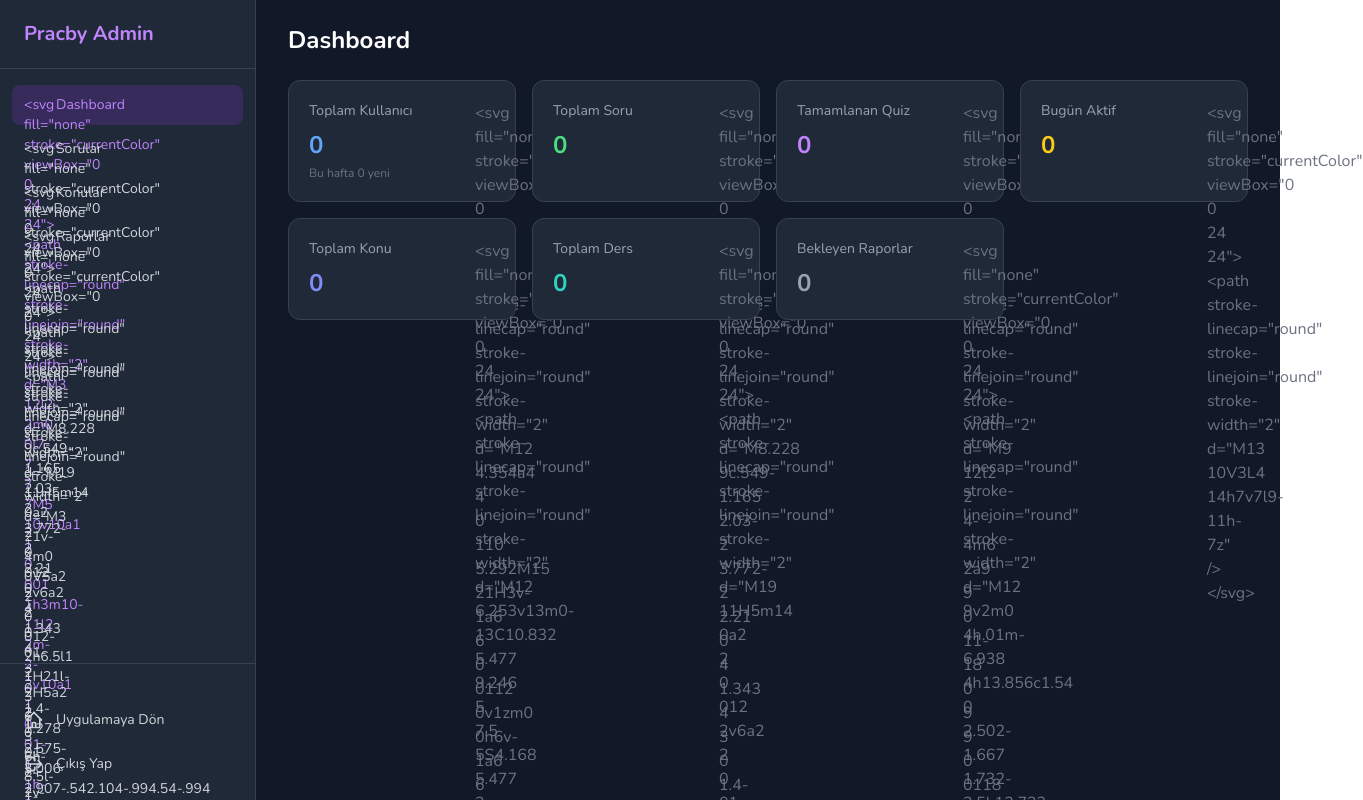
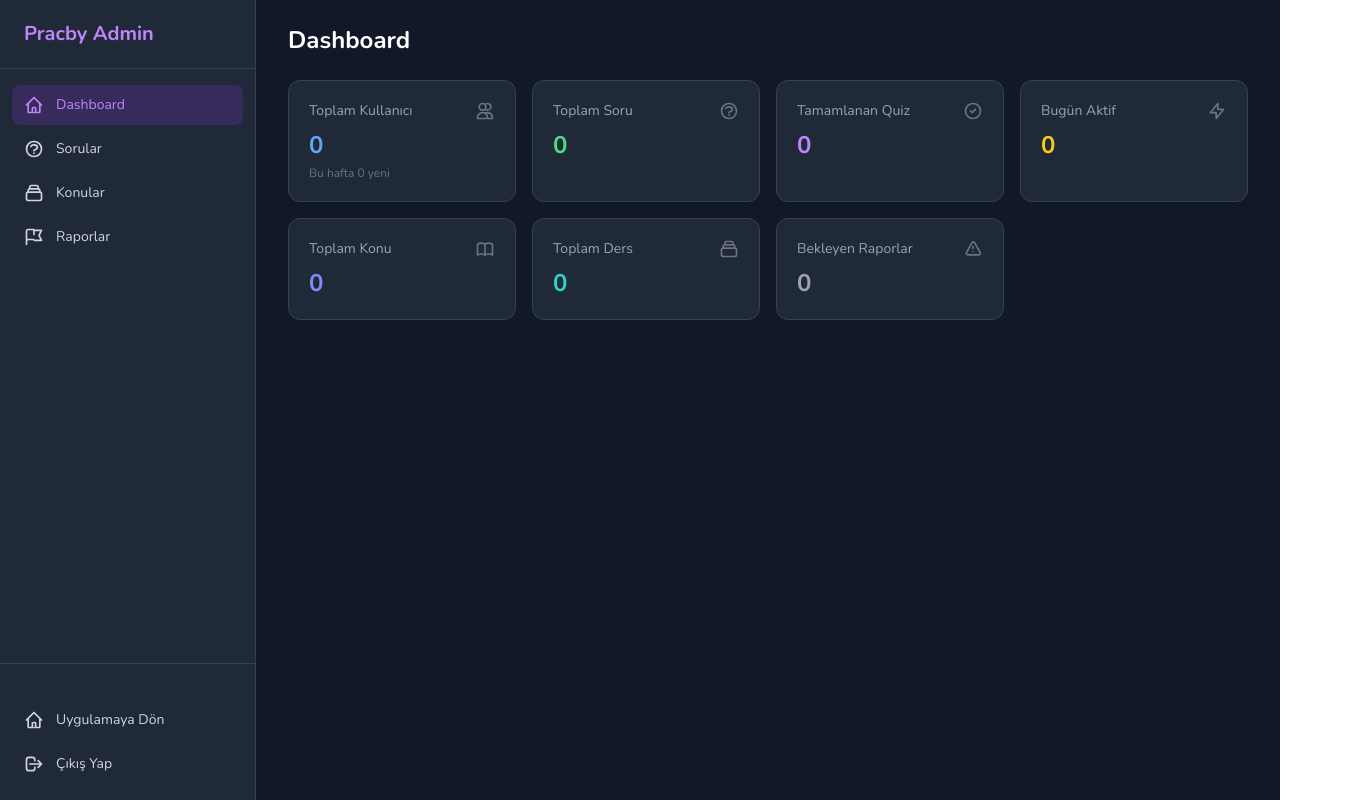
Before and after one commit to mucahit64/pracby, a Nuxt app in the folder client/: page /admin in a window 1280 px wide. Shown: the top 800 px of the page, 1363 px wide, since content can reach past the window. Built offline with nearby package versions, Linux system fonts and the light colour scheme; no server answers.

Commit message:
feat: update icon rendering to use functional components and enhance exam group handling

```diff
--- a/client/layouts/admin.vue
+++ b/client/layouts/admin.vue
@@ -38,7 +38,7 @@
           ]"
           @click="isMobile && (sidebarOpen = false)"
         >
-          <span class="w-5 h-5 shrink-0">{{ item.icon }}</span>
+          <component :is="item.icon" class="w-5 h-5 shrink-0" />
           {{ item.label }}
         </NuxtLink>
       </nav>
@@ -72,6 +72,8 @@
 </template>
 
 <script setup lang="ts">
+import { h, type FunctionalComponent } from 'vue'
+
 const route = useRoute()
 
 const sidebarOpen = ref(false)
@@ -80,54 +82,69 @@ const adminEmail = ref('')
 const userRole = ref('')
 const userPermissions = ref<string[]>([])
 
+interface NavItem {
+  to: string
+  label: string
+  permission: string | null
+  adminOnly?: boolean
+  icon: FunctionalComponent
+}
+
+// Inline SVG icons as render functions so they render as real <svg> elements
+// instead of being escaped as plain text strings via {{ }} interpolation.
+const icon = (d: string): FunctionalComponent => () =>
+  h('svg', { fill: 'none', stroke: 'currentColor', viewBox: '0 0 24 24' }, [
+    h('path', { 'stroke-linecap': 'round', 'stroke-linejoin': 'round', 'stroke-width': '2', d }),
+  ])
+
 const panelTitle = computed(() =>
   userRole.value === 'teacher' ? 'Pracby Studio' : 'Pracby Admin'
 )
 
-const ALL_NAV_ITEMS = [
+const ALL_NAV_ITEMS: NavItem[] = [
   {
     to: '/admin',
     label: 'Dashboard',
     permission: null,
-    icon: '<svg fill="none" stroke="currentColor" viewBox="0 0 24 24"><path stroke-linecap="round" stroke-linejoin="round" stroke-width="2" d="M3 12l2-2m0 0l7-7 7 7M5 10v10a1 1 0 001 1h3m10-11l2 2m-2-2v10a1 1 0 01-1 1h-3m-4 0a1 1 0 01-1-1v-4a1 1 0 011-1h2a1 1 0 011 1v4a1 1 0 01-1 1" /></svg>',
+    icon: icon('M3 12l2-2m0 0l7-7 7 7M5 10v10a1 1 0 001 1h3m10-11l2 2m-2-2v10a1 1 0 01-1 1h-3m-4 0a1 1 0 01-1-1v-4a1 1 0 011-1h2a1 1 0 011 1v4a1 1 0 01-1 1'),
   },
   {
     to: '/admin/questions',
     label: 'Sorular',
     permission: null,
-    icon: '<svg fill="none" stroke="currentColor" viewBox="0 0 24 24"><path stroke-linecap="round" stroke-linejoin="round" stroke-width="2" d="M8.228 9c.549-1.165 2.03-2 3.772-2 2.21 0 4 1.343 4 3 0 1.4-1.278 2.575-3.006 2.907-.542.104-.994.54-.994 1.093m0 3h.01M21 12a9 9 0 11-18 0 9 9 0 0118 0z" /></svg>',
+    icon: icon('M8.228 9c.549-1.165 2.03-2 3.772-2 2.21 0 4 1.343 4 3 0 1.4-1.278 2.575-3.006 2.907-.542.104-.994.54-.994 1.093m0 3h.01M21 12a9 9 0 11-18 0 9 9 0 0118 0z'),
   },
   {
     to: '/admin/topics',
     label: 'Konular',
     permission: null,
-    icon: '<svg fill="none" stroke="currentColor" viewBox="0 0 24 24"><path stroke-linecap="round" stroke-linejoin="round" stroke-width="2" d="M19 11H5m14 0a2 2 0 012 2v6a2 2 0 01-2 2H5a2 2 0 01-2-2v-6a2 2 0 012-2m14 0V9a2 2 0 00-2-2M5 11V9a2 2 0 012-2m0 0V5a2 2 0 012-2h6a2 2 0 012 2v2M7 7h10" /></svg>',
+    icon: icon('M19 11H5m14 0a2 2 0 012 2v6a2 2 0 01-2 2H5a2 2 0 01-2-2v-6a2 2 0 012-2m14 0V9a2 2 0 00-2-2M5 11V9a2 2 0 012-2m0 0V5a2 2 0 012-2h6a2 2 0 012 2v2M7 7h10'),
   },
   {
     to: '/admin/structure',
     label: 'Yapı Yönetimi',
     permission: null,
     adminOnly: true,
-    icon: '<svg fill="none" stroke="currentColor" viewBox="0 0 24 24"><path stroke-linecap="round" stroke-linejoin="round" stroke-width="2" d="M4 6a2 2 0 012-2h2a2 2 0 012 2v2a2 2 0 01-2 2H6a2 2 0 01-2-2V6zm10 0a2 2 0 012-2h2a2 2 0 012 2v2a2 2 0 01-2 2h-2a2 2 0 01-2-2V6zM4 16a2 2 0 012-2h2a2 2 0 012 2v2a2 2 0 01-2 2H6a2 2 0 01-2-2v-2zm10 0a2 2 0 012-2h2a2 2 0 012 2v2a2 2 0 01-2 2h-2a2 2 0 01-2-2v-2z" /></svg>',
+    icon: icon('M4 6a2 2 0 012-2h2a2 2 0 012 2v2a2 2 0 01-2 2H6a2 2 0 01-2-2V6zm10 0a2 2 0 012-2h2a2 2 0 012 2v2a2 2 0 01-2 2h-2a2 2 0 01-2-2V6zM4 16a2 2 0 012-2h2a2 2 0 012 2v2a2 2 0 01-2 2H6a2 2 0 01-2-2v-2zm10 0a2 2 0 012-2h2a2 2 0 012 2v2a2 2 0 01-2 2h-2a2 2 0 01-2-2v-2z'),
   },
   {
     to: '/admin/approvals',
     label: 'Onaylar',
     permission: null,
     adminOnly: true,
-    icon: '<svg fill="none" stroke="currentColor" viewBox="0 0 24 24"><path stroke-linecap="round" stroke-linejoin="round" stroke-width="2" d="M9 12l2 2 4-4m6 2a9 9 0 11-18 0 9 9 0 0118 0z" /></svg>',
+    icon: icon('M9 12l2 2 4-4m6 2a9 9 0 11-18 0 9 9 0 0118 0z'),
   },
   {
     to: '/admin/reports',
     label: 'Raporlar',
     permission: null,
-    icon: '<svg fill="none" stroke="currentColor" viewBox="0 0 24 24"><path stroke-linecap="round" stroke-linejoin="round" stroke-width="2" d="M3 21v-4m0 0V5a2 2 0 012-2h6.5l1 1H21l-3 6 3 6h-8.5l-1-1H5a2 2 0 00-2 2zm9-13.5V9" /></svg>',
+    icon: icon('M3 21v-4m0 0V5a2 2 0 012-2h6.5l1 1H21l-3 6 3 6h-8.5l-1-1H5a2 2 0 00-2 2zm9-13.5V9'),
   },
   {
     to: '/admin/users',
     label: 'Kullanıcılar',
     permission: 'manage_users',
-    icon: '<svg fill="none" stroke="currentColor" viewBox="0 0 24 24"><path stroke-linecap="round" stroke-linejoin="round" stroke-width="2" d="M12 4.354a4 4 0 110 5.292M15 21H3v-1a6 6 0 0112 0v1zm0 0h6v-1a6 6 0 00-9-5.197M13 7a4 4 0 11-8 0 4 4 0 018 0z" /></svg>',
+    icon: icon('M12 4.354a4 4 0 110 5.292M15 21H3v-1a6 6 0 0112 0v1zm0 0h6v-1a6 6 0 00-9-5.197M13 7a4 4 0 11-8 0 4 4 0 018 0z'),
   },
 ]
 
--- a/client/pages/admin/index.vue
+++ b/client/pages/admin/index.vue
@@ -8,7 +8,7 @@
       <div v-for="card in cards" :key="card.label" class="bg-gray-800 rounded-xl p-5 border border-gray-700">
         <div class="flex items-center justify-between mb-2">
           <span class="text-gray-400 text-sm">{{ card.label }}</span>
-          <span class="w-5 h-5 text-gray-500">{{ card.icon }}</span>
+          <component :is="card.icon" class="w-5 h-5 text-gray-500" />
         </div>
         <div class="text-2xl font-bold" :class="card.color">{{ card.value }}</div>
         <p v-if="card.sub" class="text-xs text-gray-500 mt-1">{{ card.sub }}</p>
@@ -18,6 +18,8 @@
 </template>
 
 <script setup lang="ts">
+import { h, type FunctionalComponent } from 'vue'
+
 definePageMeta({ layout: 'admin', middleware: ['admin'] })
 
 const { api } = useApi()
@@ -25,49 +27,56 @@ const { api } = useApi()
 const loading = ref(true)
 const stats = ref<Record<string, number>>({})
 
+// Inline SVG icons as render functions so they render as real <svg> elements
+// instead of being escaped as plain text strings via {{ }} interpolation.
+const icon = (d: string): FunctionalComponent => () =>
+  h('svg', { fill: 'none', stroke: 'currentColor', viewBox: '0 0 24 24' }, [
+    h('path', { 'stroke-linecap': 'round', 'stroke-linejoin': 'round', 'stroke-width': '2', d }),
+  ])
+
 const cards = computed(() => [
   {
     label: 'Toplam Kullanıcı',
     value: stats.value.users ?? 0,
     color: 'text-blue-400',
-    icon: '<svg fill="none" stroke="currentColor" viewBox="0 0 24 24"><path stroke-linecap="round" stroke-linejoin="round" stroke-width="2" d="M12 4.354a4 4 0 110 5.292M15 21H3v-1a6 6 0 0112 0v1zm0 0h6v-1a6 6 0 00-9-5.197M13 7a4 4 0 11-8 0 4 4 0 018 0z" /></svg>',
+    icon: icon('M12 4.354a4 4 0 110 5.292M15 21H3v-1a6 6 0 0112 0v1zm0 0h6v-1a6 6 0 00-9-5.197M13 7a4 4 0 11-8 0 4 4 0 018 0z'),
     sub: `Bu hafta ${stats.value.new_users_week ?? 0} yeni`,
   },
   {
     label: 'Toplam Soru',
     value: stats.value.questions ?? 0,
     color: 'text-green-400',
-    icon: '<svg fill="none" stroke="currentColor" viewBox="0 0 24 24"><path stroke-linecap="round" stroke-linejoin="round" stroke-width="2" d="M8.228 9c.549-1.165 2.03-2 3.772-2 2.21 0 4 1.343 4 3 0 1.4-1.278 2.575-3.006 2.907-.542.104-.994.54-.994 1.093m0 3h.01M21 12a9 9 0 11-18 0 9 9 0 0118 0z" /></svg>',
+    icon: icon('M8.228 9c.549-1.165 2.03-2 3.772-2 2.21 0 4 1.343 4 3 0 1.4-1.278 2.575-3.006 2.907-.542.104-.994.54-.994 1.093m0 3h.01M21 12a9 9 0 11-18 0 9 9 0 0118 0z'),
   },
   {
     label: 'Tamamlanan Quiz',
     value: stats.value.quizzes_completed ?? 0,
     color: 'text-purple-400',
-    icon: '<svg fill="none" stroke="currentColor" viewBox="0 0 24 24"><path stroke-linecap="round" stroke-linejoin="round" stroke-width="2" d="M9 12l2 2 4-4m6 2a9 9 0 11-18 0 9 9 0 0118 0z" /></svg>',
+    icon: icon('M9 12l2 2 4-4m6 2a9 9 0 11-18 0 9 9 0 0118 0z'),
   },
   {
     label: 'Bugün Aktif',
     value: stats.value.active_today ?? 0,
     color: 'text-yellow-400',
-    icon: '<svg fill="none" stroke="currentColor" viewBox="0 0 24 24"><path stroke-linecap="round" stroke-linejoin="round" stroke-width="2" d="M13 10V3L4 14h7v7l9-11h-7z" /></svg>',
+    icon: icon('M13 10V3L4 14h7v7l9-11h-7z'),
   },
   {
     label: 'Toplam Konu',
     value: stats.value.topics ?? 0,
     color: 'text-indigo-400',
-    icon: '<svg fill="none" stroke="currentColor" viewBox="0 0 24 24"><path stroke-linecap="round" stroke-linejoin="round" stroke-width="2" d="M12 6.253v13m0-13C10.832 5.477 9.246 5 7.5 5S4.168 5.477 3 6.253v13C4.168 18.477 5.754 18 7.5 18s3.332.477 4.5 1.253m0-13C13.168 5.477 14.754 5 16.5 5c1.747 0 3.332.477 4.5 1.253v13C19.832 18.477 18.247 18 16.5 18c-1.746 0-3.332.477-4.5 1.253" /></svg>',
+    icon: icon('M12 6.253v13m0-13C10.832 5.477 9.246 5 7.5 5S4.168 5.477 3 6.253v13C4.168 18.477 5.754 18 7.5 18s3.332.477 4.5 1.253m0-13C13.168 5.477 14.754 5 16.5 5c1.747 0 3.332.477 4.5 1.253v13C19.832 18.477 18.247 18 16.5 18c-1.746 0-3.332.477-4.5 1.253'),
   },
   {
     label: 'Toplam Ders',
     value: stats.value.courses ?? 0,
     color: 'text-teal-400',
-    icon: '<svg fill="none" stroke="currentColor" viewBox="0 0 24 24"><path stroke-linecap="round" stroke-linejoin="round" stroke-width="2" d="M19 11H5m14 0a2 2 0 012 2v6a2 2 0 01-2 2H5a2 2 0 01-2-2v-6a2 2 0 012-2m14 0V9a2 2 0 00-2-2M5 11V9a2 2 0 012-2m0 0V5a2 2 0 012-2h6a2 2 0 012 2v2M7 7h10" /></svg>',
+    icon: icon('M19 11H5m14 0a2 2 0 012 2v6a2 2 0 01-2 2H5a2 2 0 01-2-2v-6a2 2 0 012-2m14 0V9a2 2 0 00-2-2M5 11V9a2 2 0 012-2m0 0V5a2 2 0 012-2h6a2 2 0 012 2v2M7 7h10'),
   },
   {
     label: 'Bekleyen Raporlar',
     value: stats.value.pending_reports ?? 0,
     color: stats.value.pending_reports ? 'text-red-400' : 'text-gray-400',
-    icon: '<svg fill="none" stroke="currentColor" viewBox="0 0 24 24"><path stroke-linecap="round" stroke-linejoin="round" stroke-width="2" d="M12 9v2m0 4h.01m-6.938 4h13.856c1.54 0 2.502-1.667 1.732-2.5L13.732 4c-.77-.833-1.964-.833-2.732 0L4.082 16.5c-.77.833.192 2.5 1.732 2.5z" /></svg>',
+    icon: icon('M12 9v2m0 4h.01m-6.938 4h13.856c1.54 0 2.502-1.667 1.732-2.5L13.732 4c-.77-.833-1.964-.833-2.732 0L4.082 16.5c-.77.833.192 2.5 1.732 2.5z'),
   },
 ])
 
--- a/client/pages/profile/index.vue
+++ b/client/pages/profile/index.vue
@@ -167,7 +167,7 @@
                 >
                   <span class="text-sm font-extrabold text-gray-800">{{ group.name }}</span>
                   <span class="text-xs text-gray-400 font-semibold">{{ group.description }}</span>
-                  <span v-if="!group.is_active" class="absolute top-3 right-3 text-[0.65rem] font-bold text-warning bg-warning/10 px-2 py-0.5 rounded-full">Yakında</span>
+                  <span v-if="!group.is_active" class="absolute top-3 right-3 text-[0.65rem] font-bold text-primary bg-primary/10 px-2 py-0.5 rounded-full whitespace-nowrap">Çok Yakında</span>
                 </button>
               </div>
               <button class="w-full bg-primary text-white font-black text-sm py-3 rounded-xl border-b-4 border-primary-dark active:border-b-0 active:translate-y-1 transition-all duration-100 cursor-pointer disabled:opacity-60 disabled:cursor-not-allowed" :disabled="!selectedGroupId" @click="enrollStep = 2">Devam →</button>
```
Also changed, not shown: client/pages/welcome.vue (+5 -3 lines), 1 other file (tests, documents, lock files or other folders).
